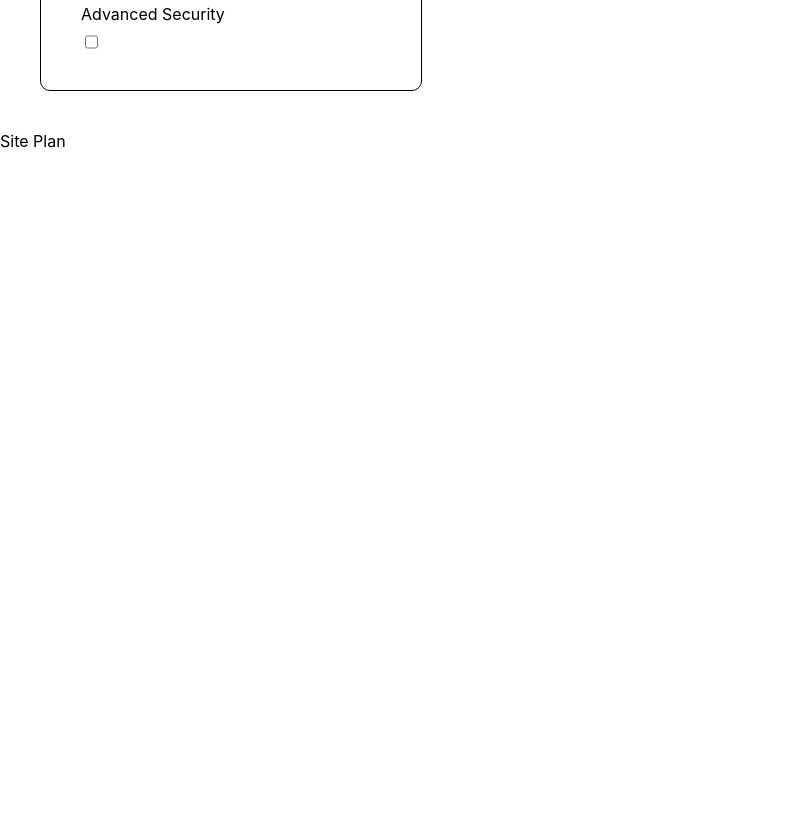
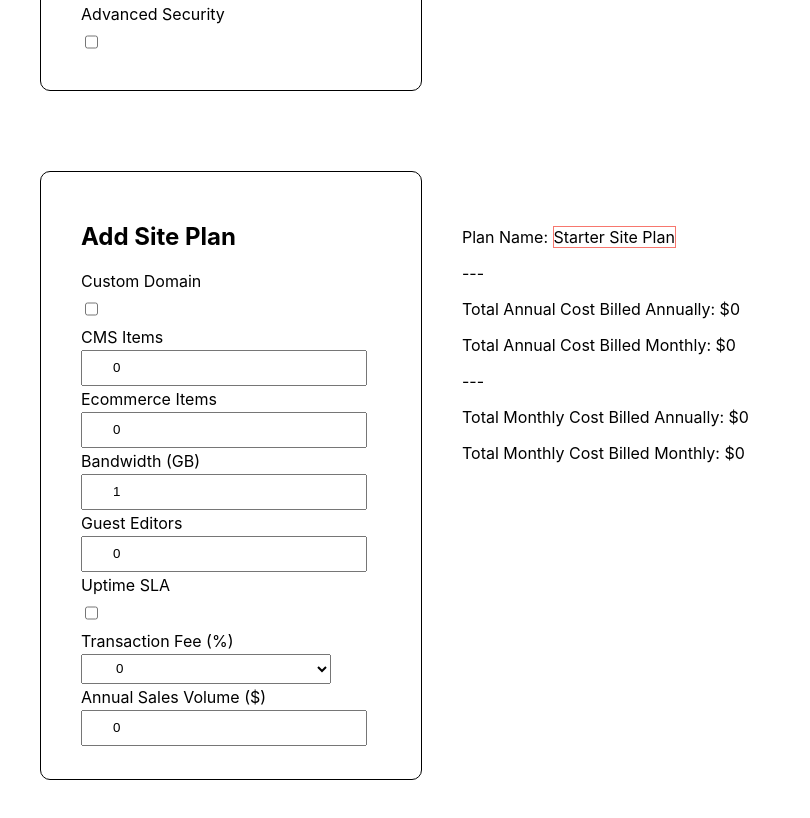
Before and after one commit to Nnadozie/webflow-calc, a React (Create React App) app: page / in a window 1280 px wide. Shown: the part 540-1358 px from the top of the page, without its empty margins (0-810 px from the left). Before the commit the page ends 800 px from the top, so only its background shows below. Built offline with nearby package versions, Linux system fonts and the light colour scheme.

Commit message:
Site Plan functionality

```diff
--- a/src/components/SitePlan.tsx
+++ b/src/components/SitePlan.tsx
@@ -1,5 +1,299 @@
+import { useEffect, useState } from 'react';
+import { ChangeHandler, FieldValues, SubmitHandler, useForm } from 'react-hook-form';
+import styled from 'styled-components';
+import PlanResult from './PlanResult';
+import SitePlanResult from './SitePlanResult';
+
+export interface SForm {
+  customDomain: boolean;
+  cmsItems: number;
+  ecommerceItems: number;
+  bandwidth: number;
+  guestEditors: number;
+  uptimeSla: boolean;
+  transactionFee: number;
+  annualSalesVolume: number;
+}
+
+export interface SPlan extends SForm {
+  name?: string;
+  billedMonthlyPerMonthPerSeatPrice?: number;
+  billedAnnualyPerMonthPerSeatPrice?: number;
+}
+
+const plans: SPlan[] = [
+  {
+    name: 'Starter',
+    billedMonthlyPerMonthPerSeatPrice: 0,
+    billedAnnualyPerMonthPerSeatPrice: 0,
+    customDomain: false,
+    cmsItems: 50,
+    ecommerceItems: 0,
+    bandwidth: 1,
+    guestEditors: 0,
+    uptimeSla: false,
+    transactionFee: 0,
+    annualSalesVolume: 0,
+  },
+
+  {
+    name: 'Basic',
+    billedMonthlyPerMonthPerSeatPrice: 15,
+    billedAnnualyPerMonthPerSeatPrice: 12,
+    customDomain: true,
+    cmsItems: 0,
+    ecommerceItems: 0,
+    bandwidth: 50,
+    guestEditors: 0,
+    uptimeSla: false,
+    transactionFee: 0,
+    annualSalesVolume: 0,
+  },
+
+  {
+    name: 'CMS',
+    billedMonthlyPerMonthPerSeatPrice: 20,
+    billedAnnualyPerMonthPerSeatPrice: 16,
+    customDomain: true,
+    cmsItems: 2000,
+    ecommerceItems: 0,
+    bandwidth: 200,
+    guestEditors: 3,
+    uptimeSla: false,
+    transactionFee: 0,
+    annualSalesVolume: 0,
+  },
+
+  {
+    name: 'Business',
+    billedMonthlyPerMonthPerSeatPrice: 45,
+    billedAnnualyPerMonthPerSeatPrice: 36,
+    customDomain: true,
+    cmsItems: 10000,
+    ecommerceItems: 0,
+    bandwidth: 400,
+    guestEditors: 10,
+    uptimeSla: false,
+    transactionFee: 0,
+    annualSalesVolume: 0,
+  },
+  {
+    name: 'Enterprise',
+    billedMonthlyPerMonthPerSeatPrice: Infinity,
+    billedAnnualyPerMonthPerSeatPrice: Infinity,
+    customDomain: true,
+    cmsItems: 10000,
+    ecommerceItems: 0,
+    bandwidth: Infinity,
+    guestEditors: Infinity,
+    uptimeSla: true,
+    transactionFee: 0,
+    annualSalesVolume: 0,
+  },
+  {
+    name: 'Standard',
+    billedMonthlyPerMonthPerSeatPrice: 42,
+    billedAnnualyPerMonthPerSeatPrice: 29,
+    customDomain: true,
+    cmsItems: 2000,
+    ecommerceItems: 500,
+    bandwidth: 200,
+    guestEditors: 3,
+    uptimeSla: false,
+    transactionFee: 2,
+    annualSalesVolume: 50000,
+  },
+  {
+    name: 'Plus',
+    billedMonthlyPerMonthPerSeatPrice: 84,
+    billedAnnualyPerMonthPerSeatPrice: 74,
+    customDomain: true,
+    cmsItems: 10000,
+    ecommerceItems: 1000,
+    bandwidth: 400,
+    guestEditors: 10,
+    uptimeSla: false,
+    transactionFee: 0,
+    annualSalesVolume: 200000,
+  },
+  {
+    name: 'Advanced',
+    billedMonthlyPerMonthPerSeatPrice: 235,
+    billedAnnualyPerMonthPerSeatPrice: 212,
+    customDomain: true,
+    cmsItems: 10000,
+    ecommerceItems: 3000,
+    bandwidth: 400,
+    guestEditors: 10,
+    uptimeSla: false,
+    transactionFee: 0,
+    annualSalesVolume: Infinity,
+  },
+];
+
+const Root = styled.div`
+  display: flex;
+  flex-wrap: wrap;
+  padding: 40px;
+
+  form {
+    width: 300px;
+    text-align: start;
+    padding: 30px 40px 30px;
+    border: 1px solid;
+    border-radius: 10px;
+
+    button {
+      padding: 10px;
+    }
+  }
+
+  label {
+    display: block;
+  }
+
+  input,
+  select {
+    display: block;
+    margin-top: 3px;
+    margin-bottom: 3px;
+    height: 30px;
+  }
+
+  input[type='number'],
+  select {
+    max-width: 300px;
+    width: 250px;
+    padding-left: 30px;
+  }
+`;
+
 function SitePlan() {
-  return <>Site Plan</>;
+  const [plan, setPlan] = useState<SPlan>(plans[0]);
+  const {
+    register,
+    handleSubmit,
+    formState: { errors },
+    watch,
+    setValue,
+  } = useForm<SForm>({
+    defaultValues: {
+      customDomain: false,
+      cmsItems: 0,
+      ecommerceItems: 0,
+      bandwidth: 1,
+      guestEditors: 0,
+      uptimeSla: false,
+      transactionFee: 0,
+      annualSalesVolume: 0,
+    },
+  });
+
+  const onSubmit: SubmitHandler<FieldValues> = (data) => {
+    //setPlan(findPlan(plans, data));
+  };
+
+  const formData = watch();
+  useEffect(() => {
+    if (formData.cmsItems > 10000) setValue('cmsItems', 10000);
+    if (formData.cmsItems < 0) setValue('cmsItems', 0);
+
+    if (formData.ecommerceItems > 3000) setValue('ecommerceItems', 3000);
+    if (formData.ecommerceItems < 0) setValue('ecommerceItems', 0);
+
+    if (formData.bandwidth < 1) setValue('bandwidth', 1);
+
+    if (formData.annualSalesVolume < 0) setValue('annualSalesVolume', 0);
+
+    if (formData.guestEditors < 0) setValue('guestEditors', 0);
+
+    if (formData.annualSalesVolume > 50000) setValue('transactionFee', 0);
+
+    const newPlan = findPlan(plans, formData);
+    if (newPlan.name !== plan.name) {
+      setPlan(newPlan);
+    }
+  }, [formData]);
+
+  function findPlan(plans: SPlan[], data: { [k: string | number | symbol]: any }): SPlan {
+    /**go through and check if there's anything in data greater than in plan,
+     * if so, discount plan.
+     * Else return plan.
+     * i.e. if you go through all properties but don't find one that is greater return plan
+     **/
+    if (data.bandwidth > 400) data.bandwidth = Infinity;
+    if (data.guestEditors > 10) data.guestEditors = Infinity;
+    if (data.annualSalesVolume > 200000) data.annualSalesVolume = Infinity;
+
+    let resPlan = plans[0];
+
+    for (let i = 0; i < plans.length; i++) {
+      resPlan = plans[i];
+
+      let matches = true;
+      for (const [k, v] of Object.entries(plans[i])) {
+        if (k === 'name' || k === 'billedMonthlyPerMonthPerSeatPrice' || k === 'billedAnnualyPerMonthPerSeatPrice')
+          continue;
+        if (k === 'transactionFee') {
+          matches = v <= data[k];
+        } else {
+          matches = v >= data[k];
+        }
+
+        if (!matches) break;
+      }
+      if (matches) break;
+    }
+
+    return resPlan;
+  }
+
+  return (
+    <Root>
+      <form onSubmit={handleSubmit(onSubmit)}>
+        <h2>Add Site Plan</h2>
+        <label>
+          Custom Domain
+          <input type="checkbox" placeholder="Custom Domain" defaultValue="1" {...register('customDomain')} />
+        </label>
+
+        <label>
+          CMS Items
+          <input type="number" placeholder="CMS Items" defaultValue="2" {...register('cmsItems')} />
+        </label>
+        <label>
+          Ecommerce Items
+          <input type="number" placeholder="Ecommerce Items" {...register('ecommerceItems', {})} />
+        </label>
+        <label>
+          Bandwidth (GB)
+          <input type="number" placeholder="Bandwidth" {...register('bandwidth', {})} />
+        </label>
+        <label>
+          Guest Editors
+          <input type="number" placeholder="Guest Editors" {...register('guestEditors', {})} />
+        </label>
+        <label>
+          Uptime SLA
+          <input type="checkbox" placeholder="Uptime SLA" {...register('uptimeSla', {})} />
+        </label>
+        <label>
+          Transaction Fee (%)
+          <select {...register('transactionFee')}>
+            <option value="0">0</option>
+            <option value="2">2</option>
+          </select>
+        </label>
+        <label>
+          Annual Sales Volume ($)
+          <input type="number" placeholder="Annual Sales Volume" {...register('annualSalesVolume', {})} />
+        </label>
+        {/* <button type="submit">Add Workspace Plan</button> */}
+      </form>
+
+      <SitePlanResult seats={1} plan={plan} data={formData}></SitePlanResult>
+    </Root>
+  );
 }
 
 export default SitePlan;
--- /dev/null
+++ b/src/components/SitePlanResult.tsx
@@ -0,0 +1,63 @@
+import { ReactElement } from 'react';
+import styled from 'styled-components';
+import { v4 as uuid } from 'uuid';
+import { SForm, SPlan } from './SitePlan';
+
+interface SitePlanResult {
+  children?: ReactElement;
+  plan?: SPlan;
+  seats: number;
+  data: SForm;
+}
+
+const Root = styled.div`
+  padding: 40px;
+
+  span {
+    border: 1px solid #f44336b8;
+    animation: animate-background linear 0.1s;
+
+    @keyframes animate-background {
+      from {
+        border: #ffffff;
+      }
+      to {
+        border: #f44336b8;
+      }
+    }
+  }
+`;
+
+const SitePlanResult: React.FC<SitePlanResult> = ({ plan, seats, data }) => {
+  const key = uuid();
+  const billAnnual = plan?.billedAnnualyPerMonthPerSeatPrice ?? 0;
+  const billMonthly = plan?.billedMonthlyPerMonthPerSeatPrice ?? 0;
+  return (
+    <Root key={key}>
+      <p>
+        Plan Name: <span>{plan?.name} Site Plan</span>
+      </p>
+      {data.annualSalesVolume > 0 && data.transactionFee > 0 && (
+        <p>Transaction Fee Cut: ${data.annualSalesVolume * (data.transactionFee * 0.01)}</p>
+      )}
+      ---
+      <p>
+        Total Annual Cost Billed Annually: $
+        {billAnnual * 12 * seats === Infinity ? 'Custom Pricing' : billAnnual * 12 * seats}
+      </p>
+      <p>
+        Total Annual Cost Billed Monthly: $
+        {billMonthly * 12 * seats === Infinity ? 'Custom Pricing' : billMonthly * 12 * seats}
+      </p>
+      ---
+      <p>
+        Total Monthly Cost Billed Annually: ${billAnnual * seats === Infinity ? 'Custom Pricing' : billAnnual * seats}
+      </p>
+      <p>
+        Total Monthly Cost Billed Monthly: ${billMonthly * seats === Infinity ? 'Custom Pricing' : billMonthly * seats}
+      </p>
+    </Root>
+  );
+};
+
+export default SitePlanResult;
```
